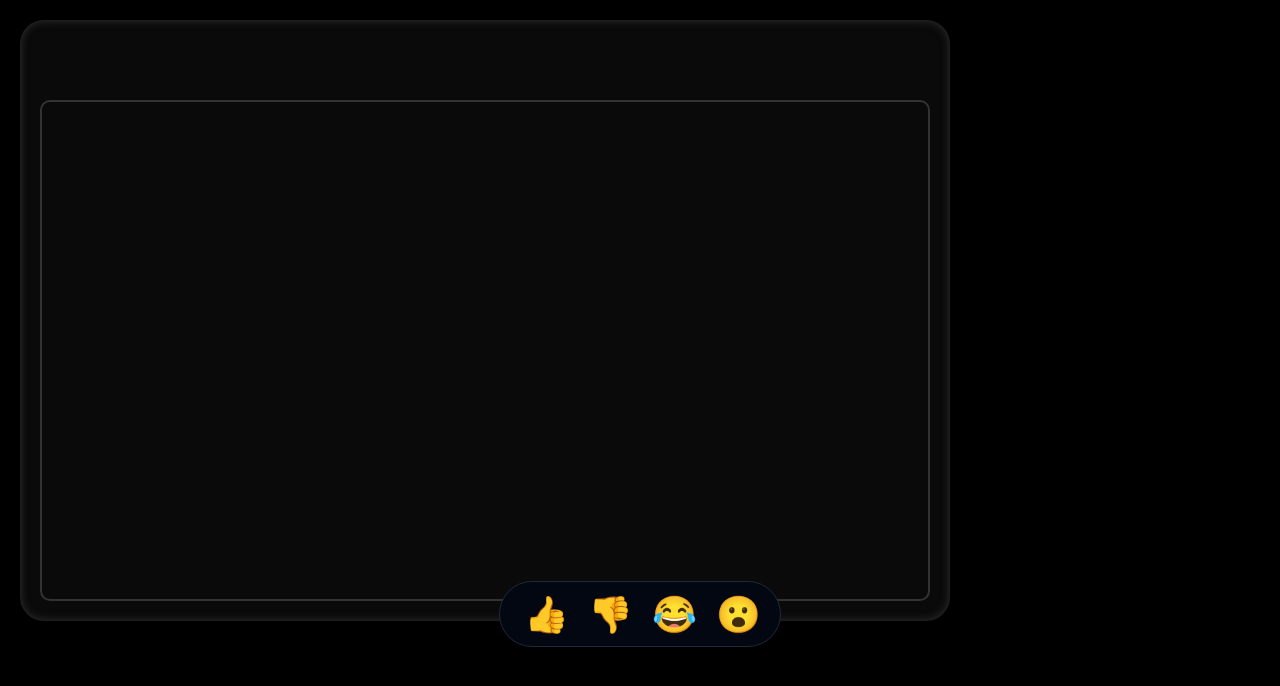
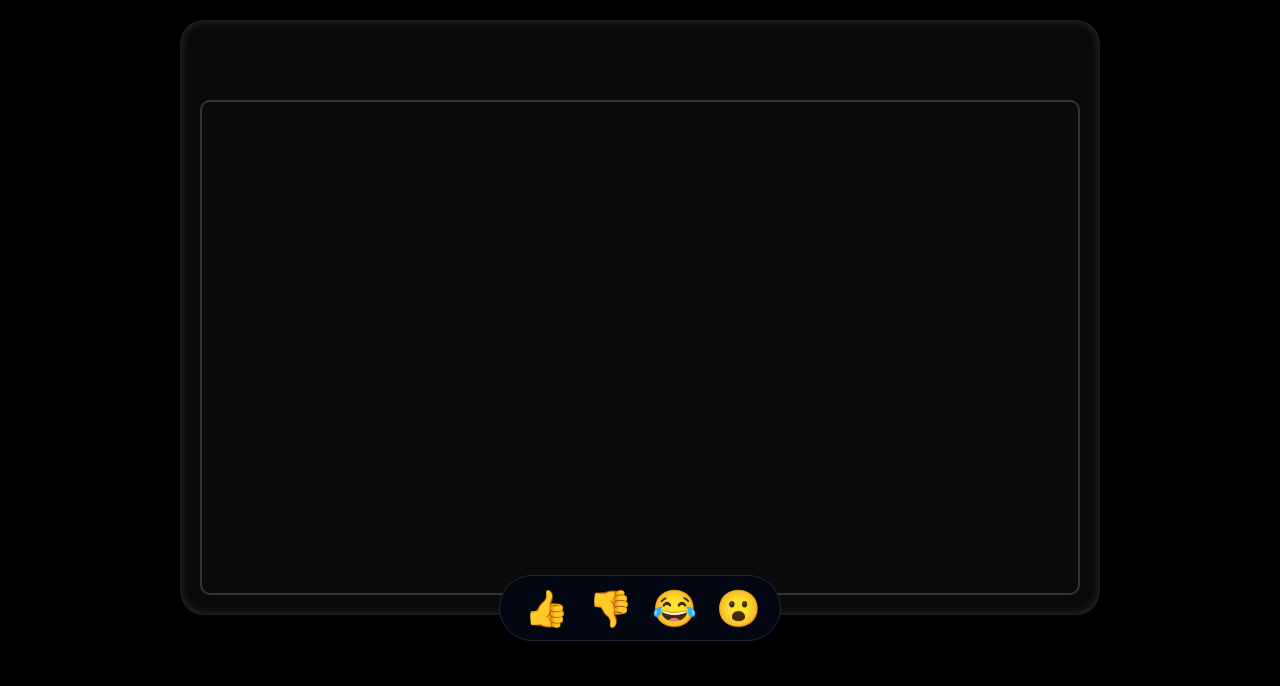
Before and after one commit to patcon/nextjs-livestream-reaction-app, a Next.js app: page /livestream/1 in a window 1280 px wide. Shown: the top 686 px of the page. Built offline with nearby package versions, Linux system fonts and the light colour scheme.

Commit message:
Clearer separation of formatting. Simpler story decorators. Proper alignment of youtube viewer.

```diff
--- a/src/components/ReactionButton.jsx
+++ b/src/components/ReactionButton.jsx
@@ -53,7 +53,7 @@ const ReactionButton = ({ emoji, label }) => {
   return (
     <button
       aria-label={`${label} reaction`}
-      className="relative w-10 h-10"
+      className="relative w-10 h-10 text-4xl"
       onClick={onClickHandler}
     >
       <span className="relative z-10">{emoji}</span>
--- a/src/components/ReactionsDock.jsx
+++ b/src/components/ReactionsDock.jsx
@@ -3,13 +3,11 @@ import React from 'react'
 const ReactionsDock = ({ children }) => {
   return (
     <aside
-      className="flex items-center justify-center w-full h-full gap-2 text-4xl"
+      className="inline-flex gap-6 max-w-full items-center justify-center bg-gray-950 rounded-full py-3 px-6 border border-gray-800"
       role="group"
       aria-label="Live stream reactions"
     >
-      <div className="bg-gray-950 rounded-full py-3 px-6 space-x-6 border border-gray-800 z-10">
-        {children}
-      </div>
+      {children}
     </aside>
   )
 }
--- a/src/pages/livestream/[youtubeId].jsx
+++ b/src/pages/livestream/[youtubeId].jsx
@@ -6,14 +6,17 @@ import ReactionButton from '@/components/ReactionButton';
 export default function Page() {
   const router = useRouter()
   return (
-    <div>
-      <main className="pt-5 px-5">
-        <div id="outer-frame" className="w-3/4 bg-neutral-950 p-5 pt-20 rounded-3xl" style={{boxShadow: "inset 0 0 10px #333333"}}>
+    <div className="flex justify-center">
+      <main className="pt-5 px-5 w-3/4">
+        <div className="flex">
+          <div id="outer-frame" className="w-full bg-neutral-950 p-5 pt-20 rounded-3xl" style={{boxShadow: "inset 0 0 10px #333333"}}>
             <div id="inner-frame">
               <YouTubeEmbed videoId={router.query.youtubeId} />
             </div>
           </div>
-        <div className="-mt-10">
+        </div>
+        <div className="flex justify-center">
+          <div className="-mt-10 z-10">
             <ReactionsDock>
               <ReactionButton emoji="👍" label="thumbs up" />
               <ReactionButton emoji="👎" label="thumbs down" />
@@ -21,6 +24,7 @@ export default function Page() {
               <ReactionButton emoji="😮" label="surprised" />
             </ReactionsDock>
           </div>
+        </div>
       </main>
     </div>
   )
```
Also changed, not shown: 2 other files (tests, documents, lock files or other folders). Lines whose indentation alone changed are shown as unchanged.
